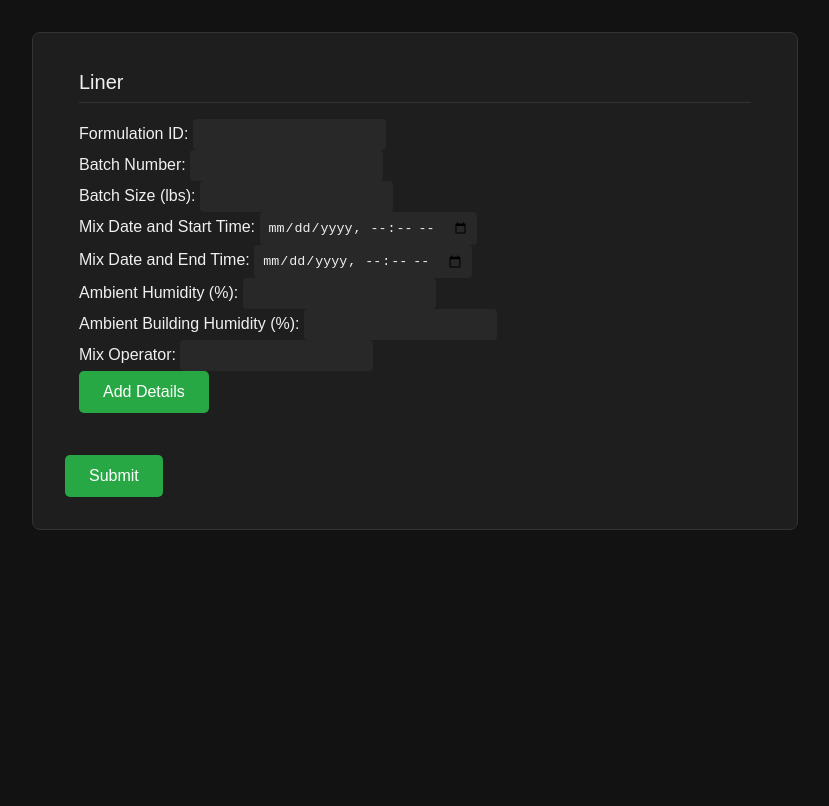
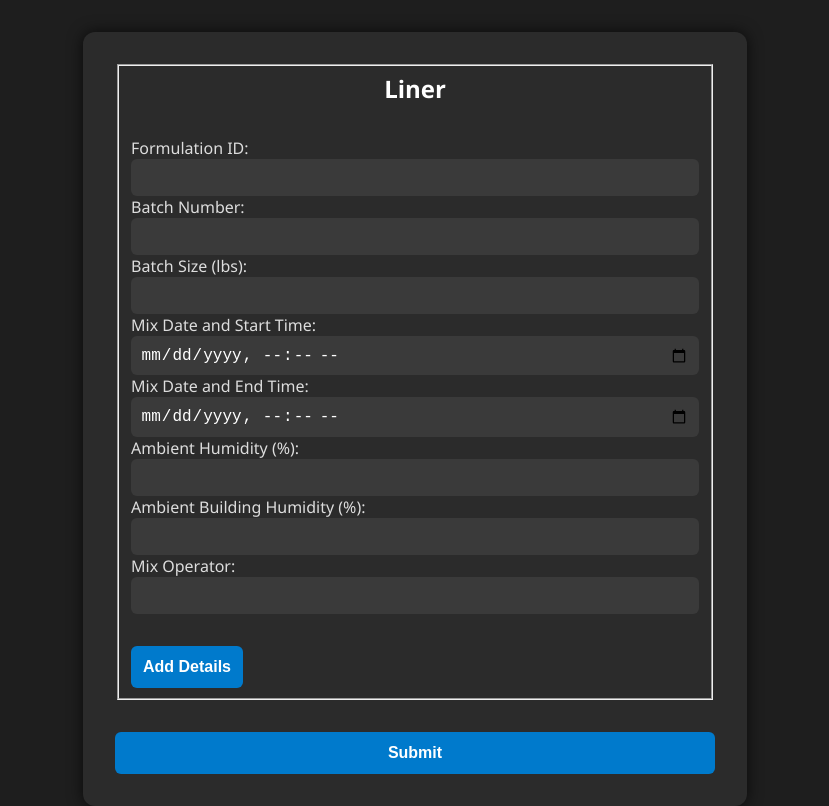
Before and after one commit to bushongTech/which-mountain-help, a plain HTML site: page liner-service/public/index.html in a window 1280 px wide. Shown: the whole page, without its empty margins (225-1054 px from the left). Drawn offline with Linux system fonts and the light colour scheme.

Commit message:
enough style for a bit

```diff
--- a/liner-application-service/public/styles.css
+++ b/liner-application-service/public/styles.css
@@ -1,81 +1,90 @@
-* {
+body {
   margin: 0;
   padding: 0;
-  box-sizing: border-box;
-}
-
-body {
-  font-family: Arial, sans-serif;
-  background-color: #121212;
-  color: #f0f0f0;
-  padding: 2rem;
-}
-
-.container {
-  max-width: 600px;
-  margin: auto;
   background-color: #1e1e1e;
-  padding: 2rem;
-  border-radius: 10px;
-  box-shadow: 0 0 10px rgba(0, 0, 0, 0.6);
+  font-family: 'Segoe UI', Tahoma, Geneva, Verdana, sans-serif;
+  color: #ffffff;
 }
 
 form {
+  background-color: #2b2b2b;
+  width: 600px;
+  margin-top: 2rem;
+  margin-left: auto;
+  margin-right: auto;
+  margin-bottom: auto;
+  padding: 2rem;
+  border-radius: 12px;
+  box-shadow: 0 0 15px rgba(0, 0, 0, 0.7);
   display: flex;
   flex-direction: column;
 }
 
 #subFormTitle {
   font-size: 1.5rem;
-  margin-bottom: 1rem;
+  font-weight: bold;
   text-align: center;
-  color: #80cbc4;
+  margin-bottom: 2rem;
+  color: #ffffff;
 }
 
 label {
   margin-top: 1rem;
-  margin-bottom: 0.25rem;
+  margin-bottom: 0.4rem;
+  font-weight: 500;
+  color: #dddddd;
 }
 
-input[type="text"],
-input[type="number"],
-input[type="datetime-local"] {
-  padding: 0.5rem;
-  border: 1px solid #444;
-  border-radius: 5px;
-  background-color: #2a2a2a;
-  color: #f0f0f0;
+input,
+textarea,
+select {
+  padding: 0.6rem;
+  border: none;
+  border-radius: 6px;
+  background-color: #3a3a3a;
+  color: #ffffff;
+  font-size: 1rem;
+  width: 100%;
+  box-sizing: border-box;
+}
+
+textarea {
+  resize: vertical;
+  min-height: 60px;
 }
 
 button {
-  margin-top: 1.5rem;
+  margin-top: 2rem;
   padding: 0.75rem;
-  background-color: #3f51b5;
-  color: #fff;
+  background-color: #007acc;
+  color: #ffffff;
+  font-weight: bold;
+  font-size: 1rem;
   border: none;
   border-radius: 6px;
-  font-size: 1rem;
   cursor: pointer;
-  transition: background-color 0.2s ease;
+  transition: background-color 0.3s ease;
 }
 
 button:hover {
-  background-color: #303f9f;
+  background-color: #00c7ff;
 }
 
-#cureDurationLabel {
+.success {
+  color: #00ff88;
+  text-align: center;
   margin-top: 1rem;
-  font-weight: bold;
 }
 
-#cureDuration {
-  font-size: 1.25rem;
-  color: #ffd54f;
-  margin-bottom: 1rem;
+.error {
+  color: #ff4d4d;
+  text-align: center;
+  margin-top: 1rem;
 }
 
-#messageBox {
-  margin-top: 1rem;
-  font-size: 1rem;
-  font-weight: bold;
+@media (max-width: 480px) {
+  form {
+    width: 90%;
+    padding: 1.5rem;
+  }
 }
--- a/liner-service/public/styles.css
+++ b/liner-service/public/styles.css
@@ -1,72 +1,90 @@
 body {
-  font-family: Arial, sans-serif;
-  background-color: #121212;
-  color: #f0f0f0;
   margin: 0;
-  padding: 2rem;
-}
-
-h1 {
-  text-align: center;
-  margin-bottom: 2rem;
+  padding: 0;
+  background-color: #1e1e1e;
+  font-family: 'Segoe UI', Tahoma, Geneva, Verdana, sans-serif;
+  color: #ffffff;
 }
 
 form {
-  max-width: 700px;
-  margin: 0 auto;
-  background-color: #1e1e1e;
+  background-color: #2b2b2b;
+  width: 600px;
+  margin-top: 2rem;
+  margin-left: auto;
+  margin-right: auto;
+  margin-bottom: auto;
   padding: 2rem;
-  border-radius: 8px;
-  border: 1px solid #333;
-}
-
-fieldset {
-  margin-bottom: 2rem;
-  border: none;
+  border-radius: 12px;
+  box-shadow: 0 0 15px rgba(0, 0, 0, 0.7);
+  display: flex;
+  flex-direction: column;
 }
 
 #subFormTitle {
-  font-size: 1.25rem;
-  margin-bottom: 1rem;
-  border-bottom: 1px solid #333;
-  padding-bottom: 0.5rem;
-}
-
-.form-row {
-  display: flex;
-  flex-direction: column;
-  margin-bottom: 1rem;
+  font-size: 1.5rem;
+  font-weight: bold;
+  text-align: center;
+  margin-bottom: 2rem;
+  color: #ffffff;
 }
 
 label {
-  margin-bottom: 0.25rem;
+  margin-top: 1rem;
+  margin-bottom: 0.4rem;
+  font-weight: 500;
+  color: #dddddd;
 }
 
-input[type="text"],
-input[type="number"],
-input[type="datetime-local"],
-textarea {
-  padding: 0.5rem;
+input,
+textarea,
+select {
+  padding: 0.6rem;
   border: none;
-  border-radius: 4px;
-  background-color: #282828;
-  color: #f0f0f0;
+  border-radius: 6px;
+  background-color: #3a3a3a;
+  color: #ffffff;
+  font-size: 1rem;
+  width: 100%;
+  box-sizing: border-box;
 }
 
 textarea {
   resize: vertical;
+  min-height: 60px;
 }
 
 button {
-  padding: 0.75rem 1.5rem;
+  margin-top: 2rem;
+  padding: 0.75rem;
+  background-color: #007acc;
+  color: #ffffff;
+  font-weight: bold;
   font-size: 1rem;
-  background-color: #28a745;
-  color: white;
   border: none;
-  border-radius: 5px;
+  border-radius: 6px;
   cursor: pointer;
+  transition: background-color 0.3s ease;
 }
 
 button:hover {
-  background-color: #218838;
+  background-color: #00c7ff;
 }
+
+.success {
+  color: #00ff88;
+  text-align: center;
+  margin-top: 1rem;
+}
+
+.error {
+  color: #ff4d4d;
+  text-align: center;
+  margin-top: 1rem;
+}
+
+@media (max-width: 480px) {
+  form {
+    width: 90%;
+    padding: 1.5rem;
+  }
+}
--- a/tdms-uploader/public/styles.css
+++ b/tdms-uploader/public/styles.css
@@ -2,7 +2,7 @@ body {
   font-family: Arial, sans-serif;
   background-color: #121212;
   color: #f0f0f0;
-  margin: 0;
+  margin: auto;
   padding: 2rem;
 }
 
```
